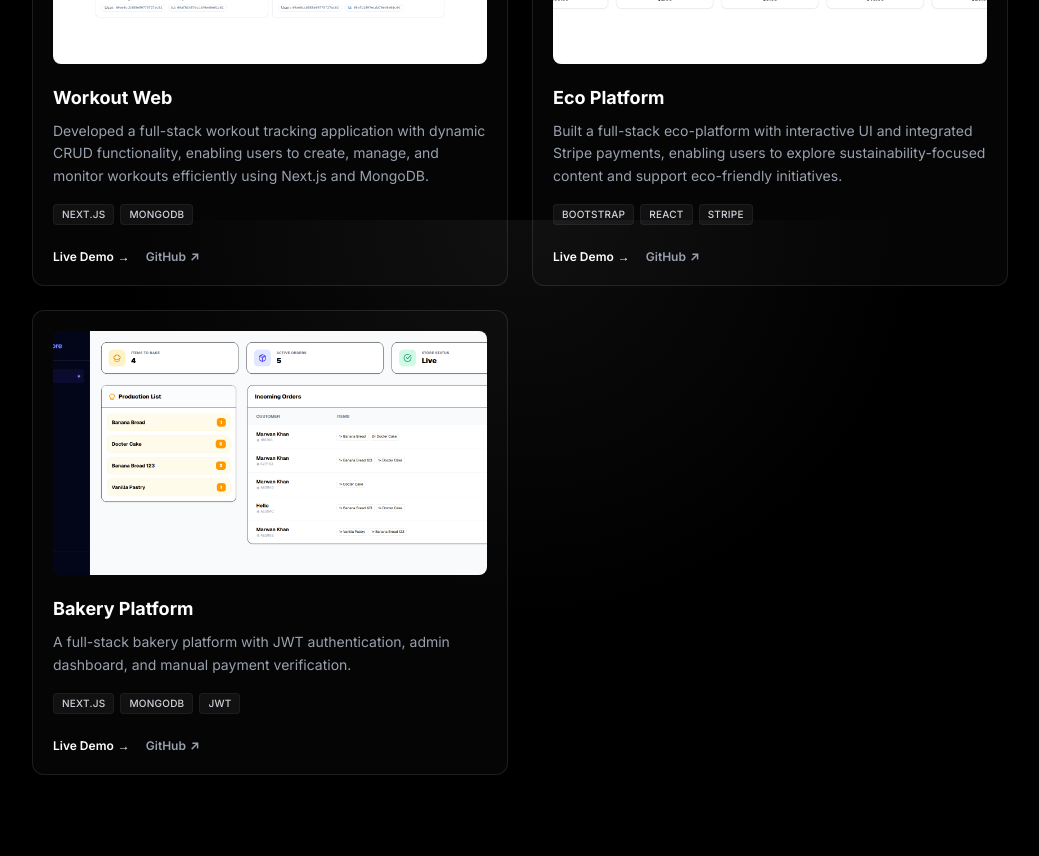
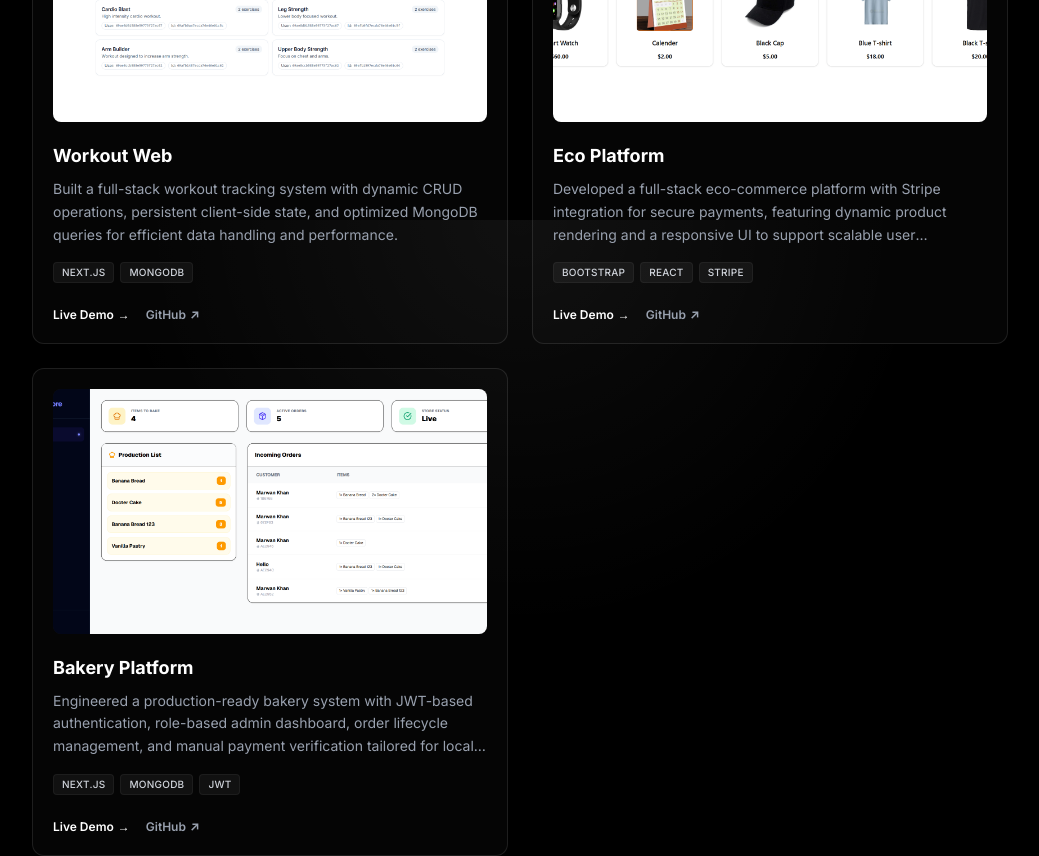
Before and after one commit to MarwanKhan-design/MarwanCoding, a Next.js app: page / in a window 1280 px wide. Shown: the part 1380-2236 px from the top of the page, without its empty margins (120-1159 px from the left). Built offline with nearby package versions, Linux system fonts and the light colour scheme.

Commit message:
imporved project descriptions

```diff
--- a/data/projects.ts
+++ b/data/projects.ts
@@ -2,38 +2,38 @@ export const projects = [
   {
     title: "Workout Web",
     description:
-      "Developed a full-stack workout tracking application with dynamic CRUD functionality, enabling users to create, manage, and monitor workouts efficiently using Next.js and MongoDB.",
+      "Built a full-stack workout tracking system with dynamic CRUD operations, persistent client-side state, and optimized MongoDB queries for efficient data handling and performance.",
     tech: ["Next.js", "MongoDB"],
     link: "https://workout-web-ten.vercel.app/",
     image: "/projects/workout-web.png",
-    github: 'https://github.com/MarwanKhan-design/workout-web'
+    github: "https://github.com/MarwanKhan-design/workout-web"
   },
   {
     title: "Eco Platform",
     description:
-    "Built a full-stack eco-platform with interactive UI and integrated Stripe payments, enabling users to explore sustainability-focused content and support eco-friendly initiatives.",
+      "Developed a full-stack eco-commerce platform with Stripe integration for secure payments, featuring dynamic product rendering and a responsive UI to support scalable user interactions.",
     tech: ["Bootstrap", "React", "Stripe"],
     link: "https://next-js-eco-full.vercel.app/",
     image: "/projects/eco-full.png",
-    github: 'https://github.com/MarwanKhan-design/eco-full'
+    github: "https://github.com/MarwanKhan-design/eco-full"
   },
   {
     title: "Bakery Platform",
     description:
-    "A full-stack bakery platform with JWT authentication, admin dashboard, and manual payment verification.",
+      "Engineered a production-ready bakery system with JWT-based authentication, role-based admin dashboard, order lifecycle management, and manual payment verification tailored for local payment workflows.",
     tech: ["Next.js", "MongoDB", "JWT"],
     link: "https://bakry-pro.vercel.app/",
     image: "/projects/bakery-dashboard.png",
-    github: 'https://github.com/MarwanKhan-design/bakry-pro'
+    github: "https://github.com/MarwanKhan-design/bakry-pro"
   }
 ];
 
-export const featuredProject =  {
+export const featuredProject = {
   title: "Bakery Platform",
   description:
-  "A full-stack bakery platform with JWT authentication, admin dashboard, and manual payment verification.",
+    "Production-grade bakery platform featuring JWT authentication, role-based admin controls, structured order management, and manual payment verification designed for real-world local payment systems.",
   tech: ["Next.js", "MongoDB", "JWT"],
   link: "https://bakry-pro.vercel.app/",
   image: "/projects/bakery-dashboard.png",
-  github: 'https://github.com/MarwanKhan-design/bakry-pro'
-}
+  github: "https://github.com/MarwanKhan-design/bakry-pro"
+};
```
